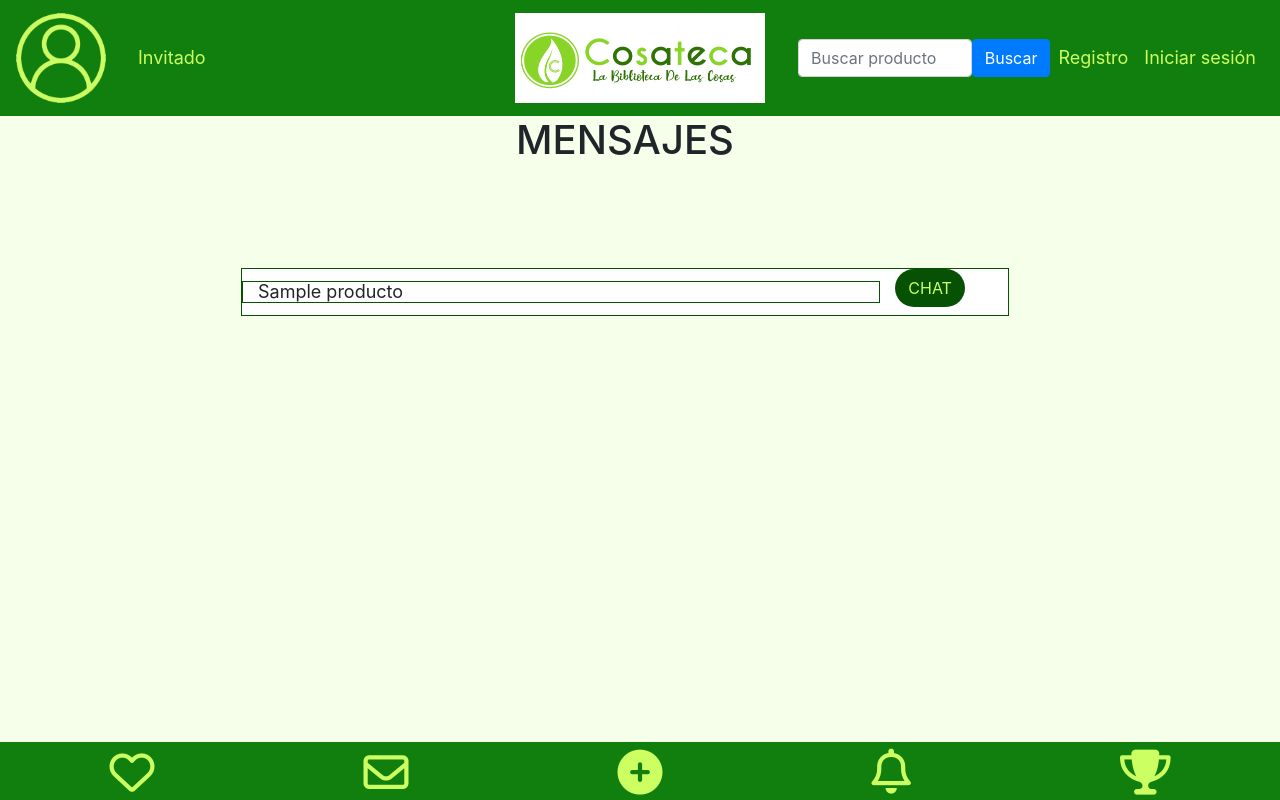
After one commit to andvarbay/Cosateca, a Django app: template CosatecaApp/templates/listadoChats.html in a window 1280 px wide. The commit adds this page. Run offline with Django 4.2, Linux system fonts and the light colour scheme; the template is opened without the code that fills it: values that come from a table or form of the project are taken from there, others are empty; tables that the repository leaves empty hold one stand-in row (values such as "Sample post"); parts of the project's set-up code (start-up, migrations or seed data) failed here and were passed over; some libraries are stand-ins or nearby versions.

Commit message:
Feat: vista de listado de chats inicial

```diff
--- a/CosatecaApp/admin.py
+++ b/CosatecaApp/admin.py
@@ -17,4 +17,3 @@ admin.site.register(CategoriaProducto)
 admin.site.register(Reporte)
 admin.site.register(Usuario)
 admin.site.register(Valoracion)
-admin.site.register(CategoriaProducto)
--- a/CosatecaApp/models.py
+++ b/CosatecaApp/models.py
@@ -26,6 +26,18 @@ class Chat(models.Model):
 
     def __str__(self):
         return 'CHAT ' + str(self.idChat) + '. USUARIOS: ' + str(self.idUsuarioArrendador.nombreUsuario) + ' y ' + str(self.idUsuarioArrendatario.nombreUsuario) + '. PRODUCTO: ' + str(self.idProducto.nombre)
+
+    @staticmethod
+    def getChatsPorUsuario(idUsuario):
+        try:
+            chatsArrendador =  Chat.objects.filter(idUsuarioArrendador=idUsuario)
+            try:
+                chatsArrendatario = Chat.objects.filter(idUsuarioArrendatario=idUsuario)
+                return chatsArrendador + chatsArrendatario
+            except:
+                return chatsArrendador
+        except:
+            return []
 
 
 class Estadistica(models.Model):
@@ -229,14 +241,12 @@ class Usuario(models.Model):
         if Usuario.objects.filter(nombreUsuario=self.nombreUsuario):
             return True
         return False
+
     @staticmethod
     def existeCorreo(correo):
         if Usuario.objects.filter(correo=correo):
             return True
         return False
-
-
-
 
 class Valoracion(models.Model):
     idValoracion = models.AutoField(db_column='idValoracion', primary_key=True)
--- a/CosatecaApp/static/style.css
+++ b/CosatecaApp/static/style.css
@@ -118,6 +118,18 @@ nav {
     color: #CCFF61;
 }
 
+.cuadro {
+    width: 60%;
+    height: 60%;
+    border: 1px solid #065104;
+    background-color: #FFFFFF;
+    overflow: auto;
+  }
+
+.elemento-lista-chats {
+    border: 1px solid #065104;
+  }
+
 /*
 ZONA DE PRUEBAS: Cuando añadas css de algo que estás probando, pruebalo debajo de
 este texto, una vez sea css definito, pásalo arriba.
--- a/CosatecaApp/templates/footer.html
+++ b/CosatecaApp/templates/footer.html
@@ -10,7 +10,7 @@
     <footer style="position: fixed; bottom: 0; width: 100%; background-color: #107F0E; padding: 5px;">
         <div class="footer-icons" style="display: flex; justify-content: space-around;"">
             <a href="#"><i class="far fa-heart"></i></a>
-            <a href="#"><i class="far fa-envelope"></i></a>
+            <a href="/listado-chats"><i class="far fa-envelope"></i></a>
             <a href="#"><i class="fa-solid fa-circle-plus"></i></a>
             <a href="#"><i class="far fa-bell"></i></a>
             <a href="#"><i class="fa-solid fa-trophy"></i></a>
--- /dev/null
+++ b/CosatecaApp/templates/listadoChats.html
@@ -0,0 +1,31 @@
+{% extends 'base.html' %}
+{% block title %}
+  <title>Cosateca</title>
+{% endblock title %}
+{% block body_data %}
+{% load static %}
+    <div class="row justify-content-center" style="margin-bottom: 7.5%;width:100%">
+        <h1 id="titulo-listado-chats">MENSAJES</h1>
+    </div>
+    <div class="row justify-content-center" style="margin-bottom: 7.5%;width:100%" id="game-cards">
+    {% if chats.count > 1 %}
+      <div class="cuadro">
+        {% for chat in chats %}
+          <div class="elemento">{{ chat }}</div>
+        {% endfor %}
+      </div>
+    {% elif chats.count == 1 %}
+      <div class="cuadro row justify-content-center">
+        <div class="elemento-lista-chats col-lg-10 col-md-10 col-sm-9 col-12" style="align-self: center;">
+          <div>{{ chats.get.idProducto.nombre }}</div>
+        </div>
+        <div class="col-lg-2 col-md-2 col-sm-3 col-12" style="align-self: center;">
+          <a href="/chat/{{ chats.get.idChat }}" class="btn profile-button mb-2">CHAT</a>
+        </div>
+      </div>
+    {% else %}
+      <h2>Ups... no has hablado con nadie aun</h1>
+    {% endif %}
+      </div>
+    </div>
+{% endblock body_data %}
--- a/cosateca/urls.py
+++ b/cosateca/urls.py
@@ -30,4 +30,5 @@ urlpatterns = [
     path('register/', Register.as_view(), name='register'),
     path('logout/', logout , name='logout'),
     path('perfil/<nombreUsuario>', views.perfil , name='perfil'),
+    path('listado-chats/', views.listadoChats , name='listadoChats'),
 ]
```
Also changed, not shown: CosatecaApp/views.py (+10 -0 lines).
